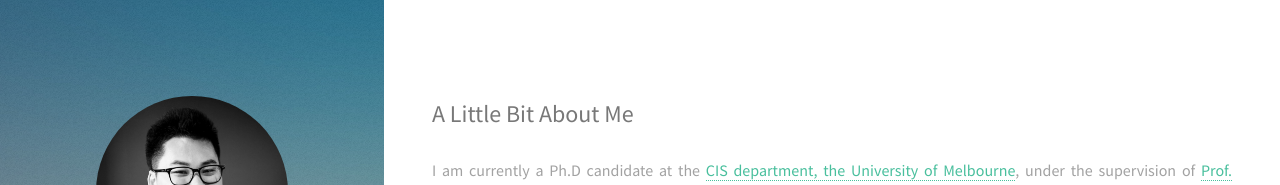
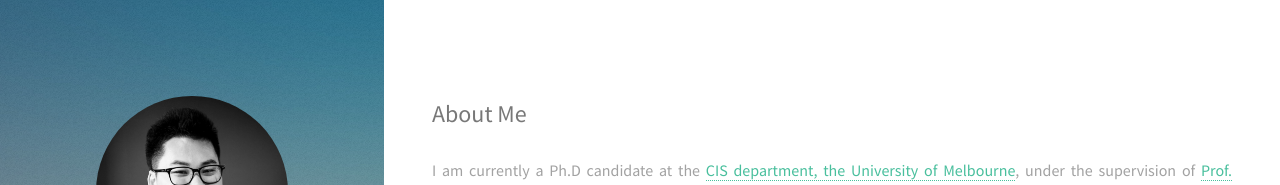
Before and after one commit to shuozhou/shuozhou.github.io, a plain HTML site: page index.html in a window 1280 px wide. Shown: the top 185 px of the page. Drawn offline with Linux system fonts and the light colour scheme.

Commit message:
Update index.html

```diff
--- a/index.html
+++ b/index.html
@@ -34,7 +34,7 @@
 
 				<!-- One -->
 				<section>
-					<h2>A Little Bit About Me</h2>
+					<h2>About Me</h2>
                     <p>
                         I am currently a Ph.D candidate at the <a href="http://cis.unimelb.edu.au">CIS department,
                         the University of Melbourne</a>,
```
